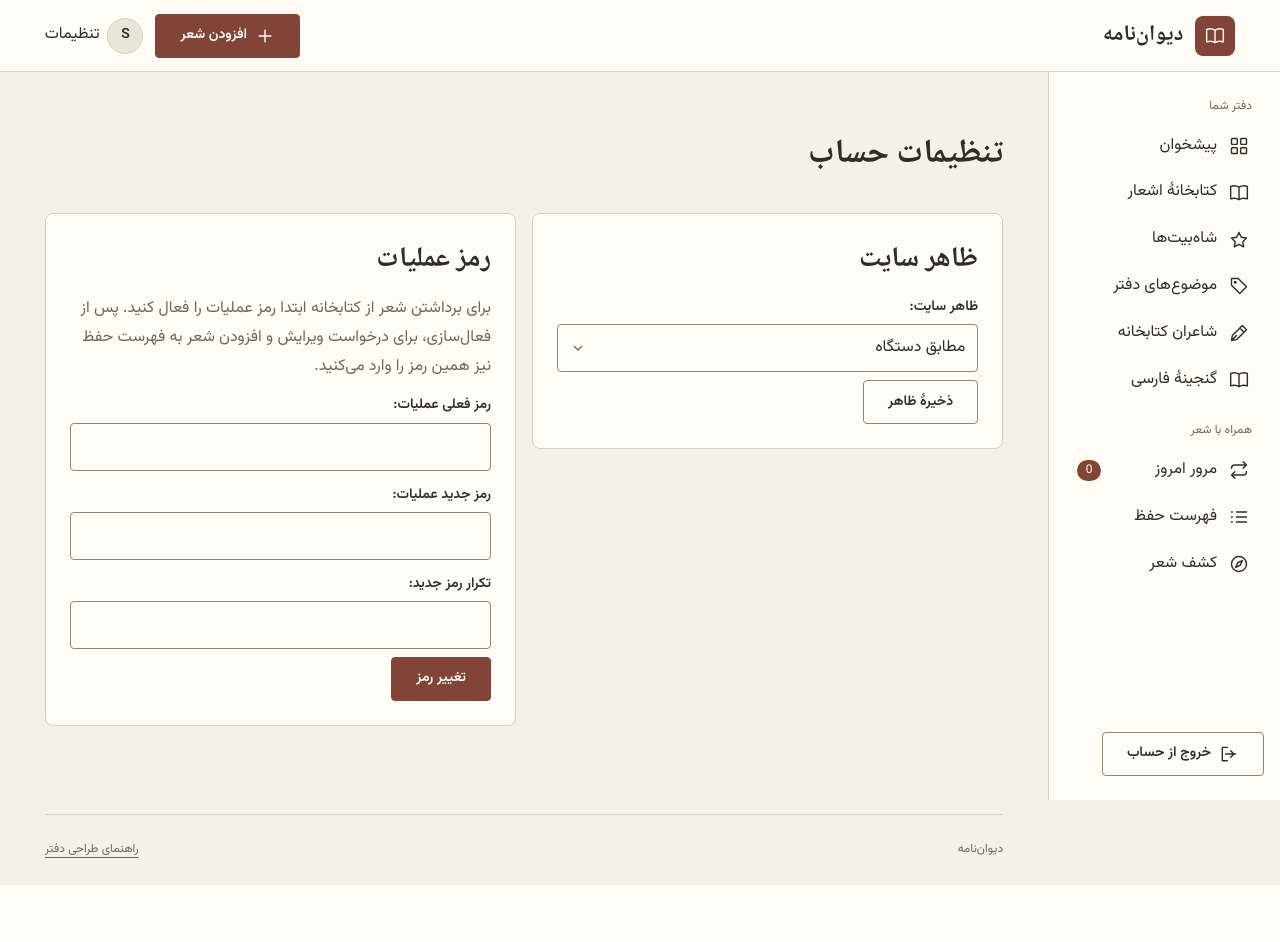
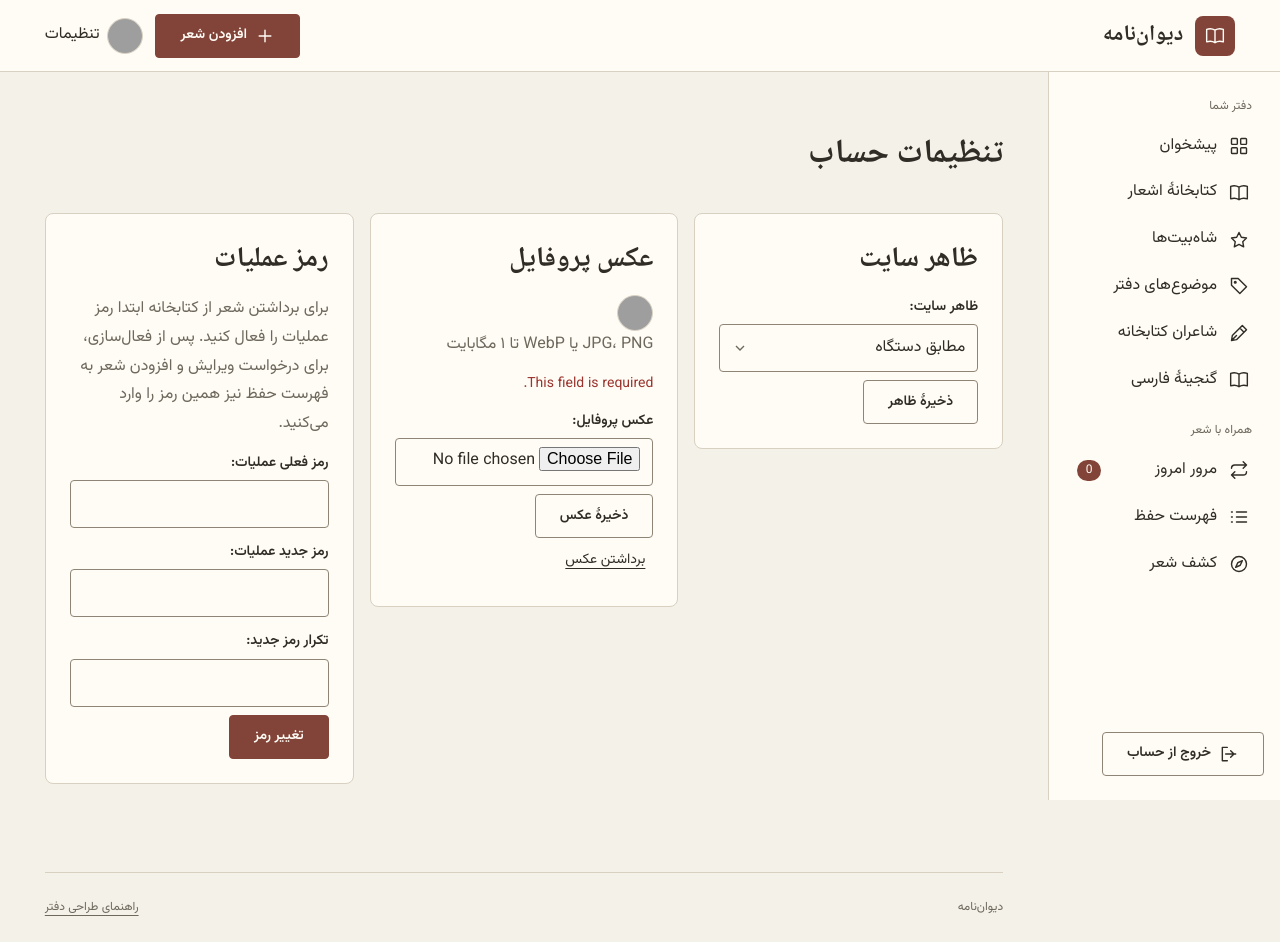
Before and after one commit to dexterMAHO/DivanNameh, a Django app: page /settings/ in a window 1280 px wide. Before the commit the page ends 858 px from the top, so only its background shows below. Run offline with Django 5.2, Linux system fonts and the light colour scheme; a user stored in the database is signed in; tables that the repository leaves empty hold one stand-in row (values such as "Sample post"); data that the repository does not hold is empty; some libraries are stand-ins or nearby versions; grey boxes are pictures that could not be loaded.

Commit message:
Upload and manage size-limited profile photos

```diff
--- a/accounts/forms.py
+++ b/accounts/forms.py
@@ -1,5 +1,8 @@
+from io import BytesIO
+
 from django import forms
 from django.contrib.auth.password_validation import validate_password
+from PIL import Image, ImageOps, UnidentifiedImageError
 
 from .models import User
 
@@ -44,3 +47,23 @@ class ActionPasswordForm(forms.Form):
         if data.get('password') and data.get('confirmation') != data['password']:
             self.add_error('confirmation', 'دو رمز یکسان نیستند.')
         return data
+
+
+class ProfilePhotoForm(forms.Form):
+    photo = forms.FileField(label='عکس پروفایل', widget=forms.FileInput(attrs={'accept': 'image/jpeg,image/png,image/webp'}))
+
+    def clean_photo(self):
+        upload = self.cleaned_data['photo']
+        if upload.size > 1024 * 1024:
+            raise forms.ValidationError('حجم عکس باید حداکثر ۱ مگابایت باشد.')
+        try:
+            with Image.open(upload, formats=['JPEG', 'PNG', 'WEBP']) as source:
+                if max(source.size) > 4096:
+                    raise forms.ValidationError('عرض و ارتفاع عکس باید حداکثر ۴۰۹۶ پیکسل باشد.')
+                photo = ImageOps.exif_transpose(source).convert('RGB')
+                photo.thumbnail((256, 256))
+                output = BytesIO()
+                photo.save(output, 'WEBP', quality=85)
+        except (OSError, UnidentifiedImageError, Image.DecompressionBombError) as exc:
+            raise forms.ValidationError('یک عکس JPG، PNG یا WebP معتبر انتخاب کنید.') from exc
+        return output.getvalue()
--- a/accounts/models.py
+++ b/accounts/models.py
@@ -22,3 +22,8 @@ class LoginChallenge(models.Model):
     email = models.EmailField(primary_key=True)
     token_hash = models.CharField(max_length=64, unique=True)
     issued_at = models.DateTimeField()
+
+
+class ProfilePhoto(models.Model):
+    user = models.OneToOneField(User, on_delete=models.CASCADE, related_name='profile_photo')
+    image = models.BinaryField()
--- a/accounts/views.py
+++ b/accounts/views.py
@@ -13,15 +13,16 @@ from django.contrib.auth.hashers import make_password
 from django.contrib.auth.views import LoginView
 from django.core.mail import send_mail
 from django.db import transaction
-from django.shortcuts import redirect, render
+from django.http import HttpResponse
+from django.shortcuts import get_object_or_404, redirect, render
 from django.urls import reverse
 from django.utils import timezone
 from django.views.decorators.cache import never_cache
-from django.views.decorators.http import require_http_methods
+from django.views.decorators.http import require_GET, require_http_methods, require_POST
 
-from .forms import ActionPasswordForm, EmailLoginForm, ThemeForm
+from .forms import ActionPasswordForm, EmailLoginForm, ProfilePhotoForm, ThemeForm
 from .legacy_forms import PersianAuthenticationForm, PersianUserCreationForm
-from .models import LoginChallenge, User
+from .models import LoginChallenge, ProfilePhoto, User
 
 logger = logging.getLogger(__name__)
 LINK_LIFETIME = timedelta(minutes=15)
@@ -124,6 +125,7 @@ def settings_page(request):
     submitted = request.POST.get('section')
     theme_form = ThemeForm(request.POST if submitted == 'theme' else None, instance=request.user)
     password_form = ActionPasswordForm(request.POST if submitted == 'password' else None, user=request.user)
+    photo_form = ProfilePhotoForm(request.POST if submitted == 'photo' else None, request.FILES)
     if request.method == 'POST':
         if submitted == 'theme' and theme_form.is_valid():
             User.objects.filter(pk=request.user.pk).update(theme=theme_form.cleaned_data['theme'])
@@ -138,6 +140,28 @@ def settings_page(request):
                     user.save(update_fields=['action_password'])
                     messages.success(request, 'رمز عملیات ذخیره شد.')
                     return redirect('settings')
+        if submitted == 'photo' and photo_form.is_valid():
+            ProfilePhoto.objects.update_or_create(user=request.user, defaults={'image': photo_form.cleaned_data['photo']})
+            messages.success(request, 'عکس پروفایل ذخیره شد.')
+            return redirect('settings')
     return render(request, 'accounts/settings.html', {
-        'theme_form': theme_form, 'password_form': password_form,
+        'theme_form': theme_form, 'password_form': password_form, 'photo_form': photo_form,
     })
+
+
+@login_required
+@require_GET
+def profile_photo(request):
+    photo = get_object_or_404(ProfilePhoto, user=request.user)
+    response = HttpResponse(bytes(photo.image), content_type='image/webp')
+    response['Cache-Control'] = 'private, no-store'
+    response['X-Content-Type-Options'] = 'nosniff'
+    return response
+
+
+@login_required
+@require_POST
+def remove_profile_photo(request):
+    ProfilePhoto.objects.filter(user=request.user).delete()
+    messages.success(request, 'عکس پروفایل برداشته شد.')
+    return redirect('settings')
--- a/config/urls.py
+++ b/config/urls.py
@@ -16,6 +16,8 @@ urlpatterns = [
     path('signup/', a.email_access, name='signup'),
     path('login/confirm/', a.email_confirm, name='email-confirm'),
     path('settings/', a.settings_page, name='settings'),
+    path('settings/photo/', a.profile_photo, name='profile-photo'),
+    path('settings/photo/remove/', a.remove_profile_photo, name='profile-photo-remove'),
     path('', p.dashboard, name='dashboard'),
     path('poems/', p.poem_list, name='poems'),
     path('poems/new/', p.poem_edit, name='poem-new'),
--- a/poetry/context_processors.py
+++ b/poetry/context_processors.py
@@ -1,4 +1,10 @@
 from memorization.services.reviews import get_due_items
+from accounts.models import ProfilePhoto
 
 def navigation(request):
-    return {'due_count': get_due_items(request.user).count() if request.user.is_authenticated else 0}
+    if not request.user.is_authenticated:
+        return {}
+    return {
+        'due_count': get_due_items(request.user).count(),
+        'has_profile_photo': ProfilePhoto.objects.filter(user=request.user).exists(),
+    }
--- a/requirements.txt
+++ b/requirements.txt
@@ -8,3 +8,5 @@ gunicorn==23.0.0
 packaging==25.0
 psycopg[binary]==3.2.9
 typing-extensions==4.14.1
+
+Pillow==12.2.0
--- a/static/css/site.css
+++ b/static/css/site.css
@@ -220,6 +220,7 @@ main:focus { outline: none; }
   text-decoration: none;
 }
 .avatar { overflow: hidden; }
+.avatar img { width: 100%; height: 100%; object-fit: cover; }
 #nav-toggle { display: none; }
 
 .settings-grid {
--- a/templates/accounts/settings.html
+++ b/templates/accounts/settings.html
@@ -13,6 +13,22 @@
     </form>
   </section>
   <section class="panel">
+    <h2>عکس پروفایل</h2>
+    {% include 'components/avatar.html' %}
+    <p class="muted">JPG، PNG یا WebP تا ۱ مگابایت</p>
+    <form method="post" enctype="multipart/form-data">
+      {% csrf_token %}
+      <input type="hidden" name="section" value="photo">
+      {{ photo_form.as_p }}
+      <button>ذخیرهٔ عکس</button>
+    </form>
+    {% if has_profile_photo %}
+    <form action="{% url 'profile-photo-remove' %}" method="post">
+      {% csrf_token %}<button class="text-button">برداشتن عکس</button>
+    </form>
+    {% endif %}
+  </section>
+  <section class="panel">
     <h2>رمز عملیات</h2>
     <p class="muted">برای برداشتن شعر از کتابخانه ابتدا رمز عملیات را فعال کنید. پس از فعال‌سازی، برای درخواست ویرایش و افزودن شعر به فهرست حفظ نیز همین رمز را وارد می‌کنید.</p>
     <form method="post">
--- a/templates/base.html
+++ b/templates/base.html
@@ -23,7 +23,7 @@
         {% include 'components/icon.html' with name='plus' %}<span>افزودن شعر</span>
       </a>
       <a class="profile-link" href="{% url 'settings' %}" aria-label="تنظیمات حساب">
-        <span class="avatar" aria-hidden="true">{{ user.display_name|first|upper }}</span><span>تنظیمات</span>
+        {% include 'components/avatar.html' %}<span>تنظیمات</span>
       </a>
       <button class="icon-button" id="nav-toggle" type="button" aria-controls="main-nav" aria-expanded="false" aria-label="فهرست ناوبری">
         {% include 'components/icon.html' with name='menu' %}
--- /dev/null
+++ b/templates/components/avatar.html
@@ -0,0 +1,7 @@
+<span class="avatar" aria-hidden="true">
+  {% if has_profile_photo %}
+  <img src="{% url 'profile-photo' %}" alt="" width="36" height="36">
+  {% else %}
+  {{ user.display_name|first|upper }}
+  {% endif %}
+</span>
```
Also changed, not shown: accounts/migrations/0005_profile_photo.py (added).
